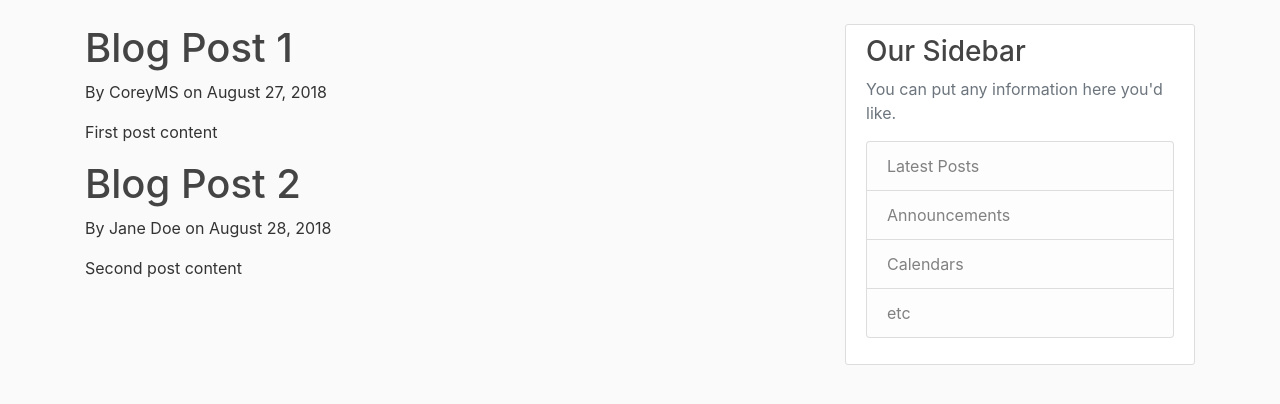
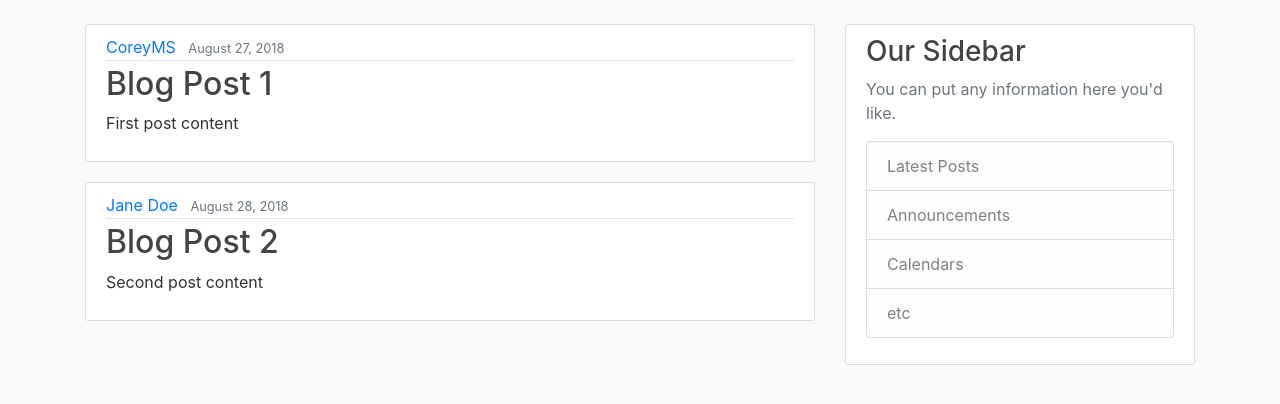
Before and after one commit to gaylonalfano/DjangoWebApp, a Django app: page / in a window 1280 px wide. Shown: the part 56-460 px from the top of the page. Run offline with Django 3.2, Linux system fonts and the light colour scheme; some libraries are stand-ins or nearby versions.

Commit message:
Updated home.html template

```diff
--- a/blog/templates/blog/home.html
+++ b/blog/templates/blog/home.html
@@ -1,11 +1,20 @@
 <!-- After adding base.html and using block, we can delete everything that is shared with base.html
-    Need to add extends "blog/base.html" and then write our for loop in a content block. **SEE BELOW** -->
+    Need to add extends "blog/base.html" and then write our for loop in a content block. **SEE BELOW**
+
+    For styling, added the snippet article.html to replace the original text in the for loop. -->
 
 {% extends "blog/base.html" %}
 {% block content %}
     {% for post in posts %}
-        <h1>{{ post.title }}</h1>
-        <p>By {{ post.author }} on {{ post.date_posted }}</post></p>
-        <p>{{ post.content }}</p>
+        <article class="media content-section">
+            <div class="media-body">
+                <div class="article-metadata">
+                    <a class="mr-2" href="#">{{ post.author }}</a>
+                    <small class="text-muted">{{ post.date_posted }}</small>
+                </div>
+                <h2><a class="article-title" href="#">{{ post.title }}</a></h2>
+                <p class="article-content">{{ post.content }}</p>
+            </div>
+        </article>
     {% endfor %}
 {% endblock content %}
```
